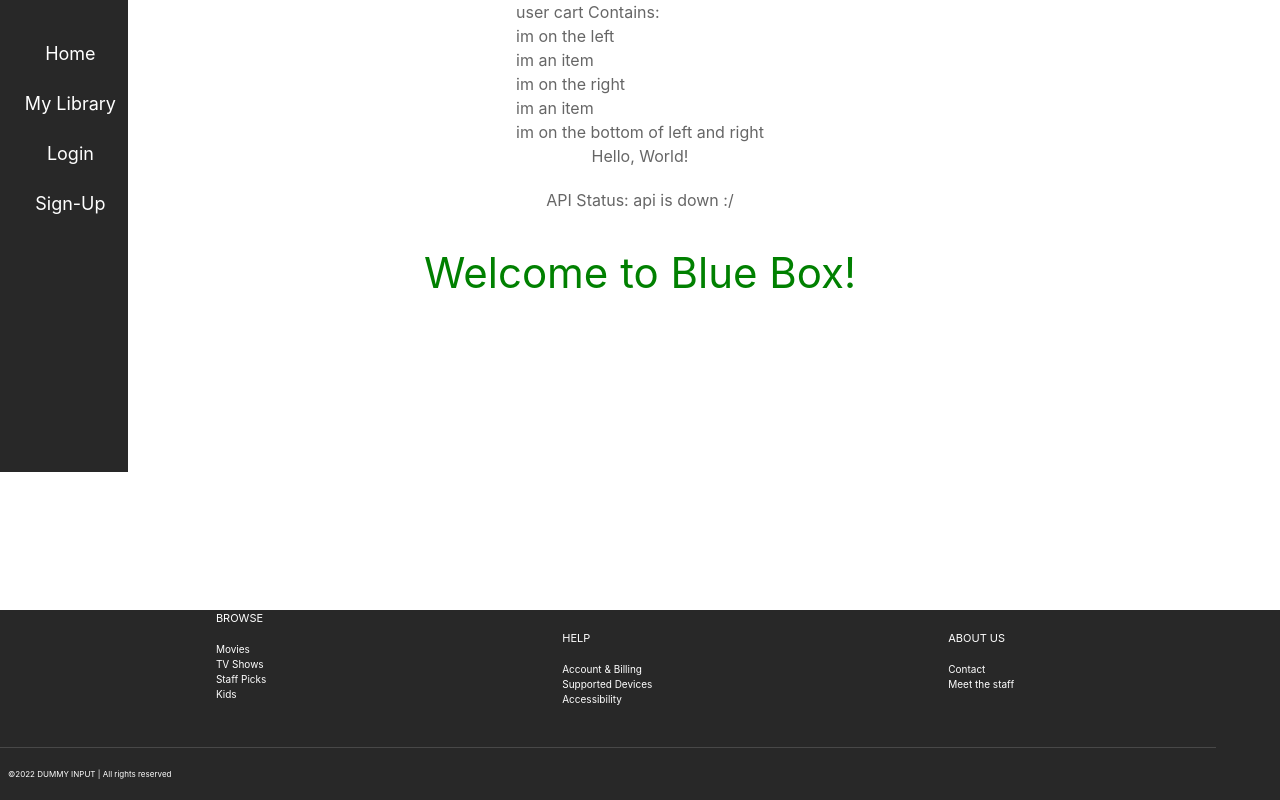
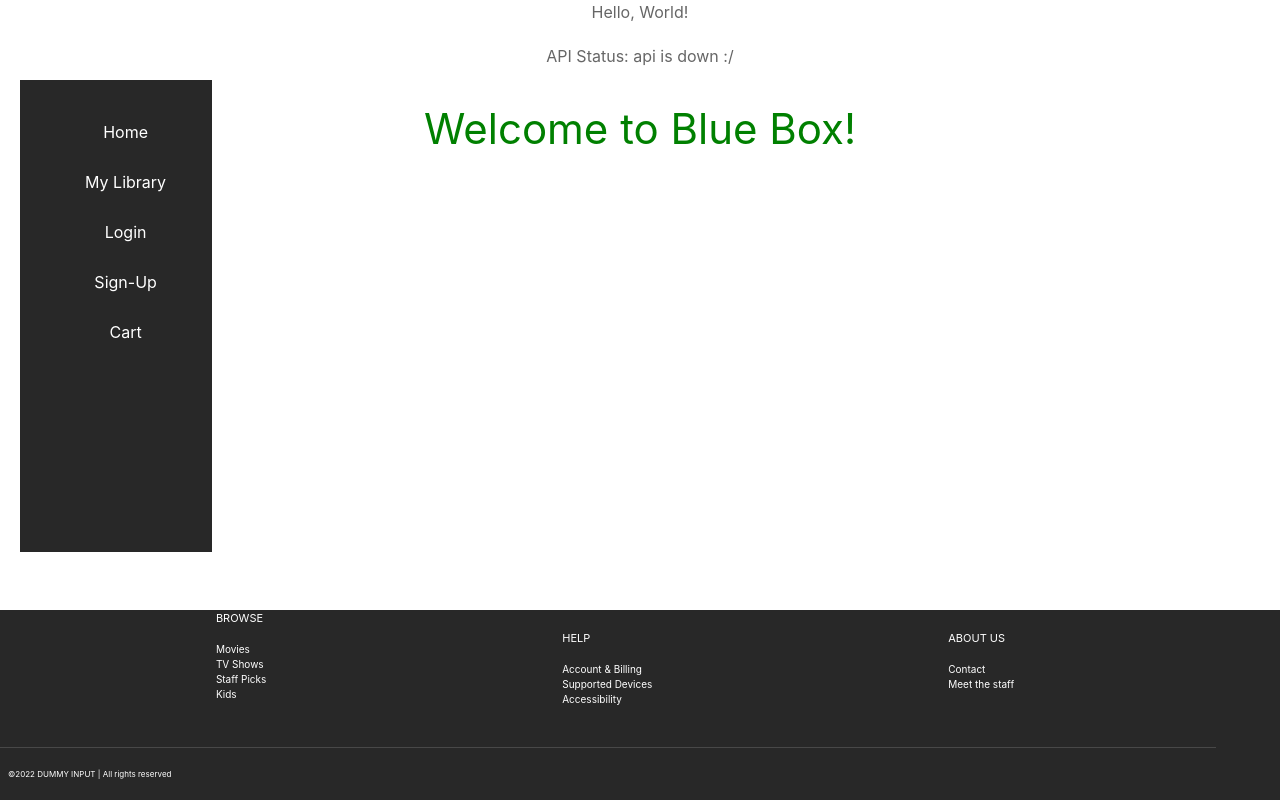
Before and after one commit to pjjwGraceShopper/GraceShopper, a React (Create React App) app: page / in a window 1280 px wide. Built offline with nearby package versions, Linux system fonts and the light colour scheme; no server answers.

Commit message:
first commit link cart

```diff
--- a/src/components/App.js
+++ b/src/components/App.js
@@ -31,7 +31,7 @@ const App = () => {
     <div className='sidebar-container'>
       <Sidebar />
     <div className='app-container'>
-    <UCart />
+    {/* <UCart /> */}
       <div className='main_title'>Hello, World!</div>
       <p>API Status: {APIHealth}</p>
       <Routes>
@@ -40,6 +40,7 @@ const App = () => {
         <Route path='/sign-up' element={<SignUp />} />
         {/* sign-up route currently not working */}
         <Route path='/my-library' element={<MyLibrary />} />
+        <Route path='/cart' element={<UCart />} />
       </Routes>
       <Footer />
     </div>
--- a/src/components/SideBar/Sidebar.jsx
+++ b/src/components/SideBar/Sidebar.jsx
@@ -18,6 +18,7 @@ useEffect
         <>
           <Link to='./login'> Login </Link>
           <Link to='./sign-up'> Sign-Up </Link>
+          <Link to='./cart'> Cart </Link>
         </>
       ) : (
         <Link to='./login'> Logout </Link>
--- a/src/style/App.css
+++ b/src/style/App.css
@@ -109,9 +109,11 @@ hr {
 
 #Sidebar {
   position: fixed;
-  width: 10%;
+  width: 15%;
   height: 59vh;
   background: #282828 ;
+  margin-left: 20px;
+  margin-top: 80px;
 }
 
 #sidebar-column {
@@ -129,7 +131,7 @@ hr {
 
 a:link {
   text-decoration: none;
-  font-size:18px;
+  font-size:16px;
   font: weight 200px;;
   text-align:center;
   position:relative;
```
